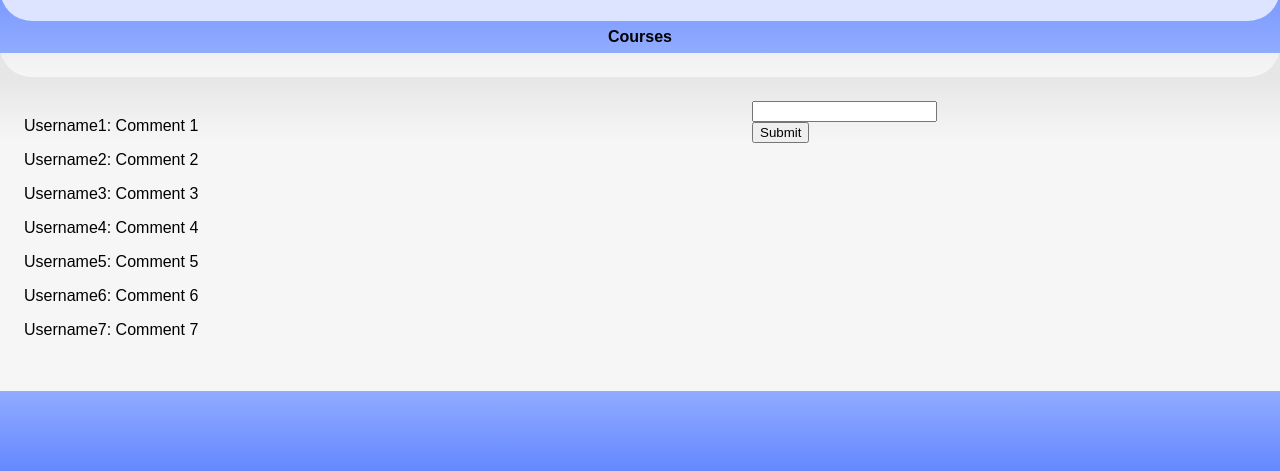
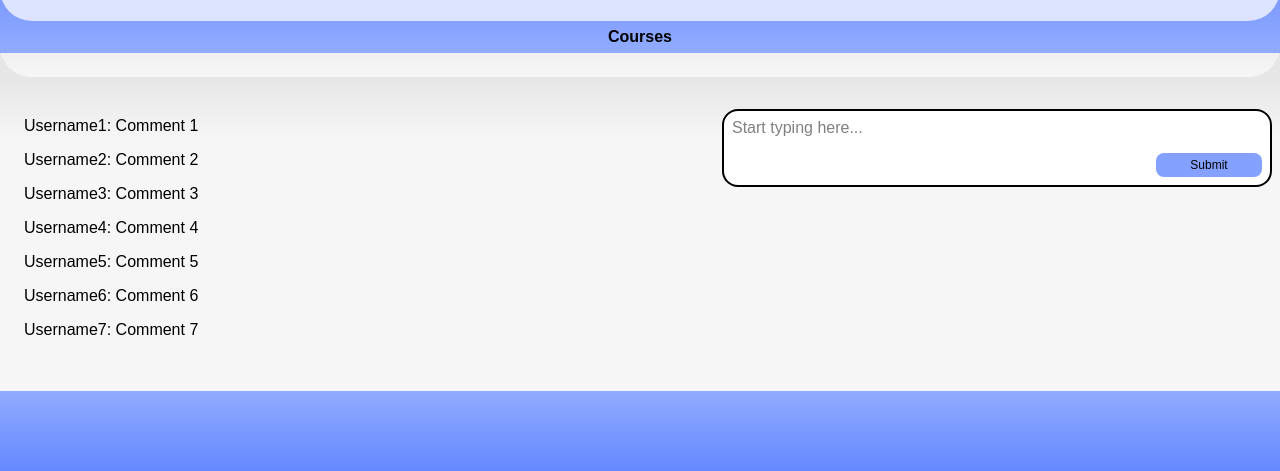
Before and after one commit to asdf2727/site, a website: page HTML/courses/template/course.html in a window 1280 px wide. Shown: the part 329-800 px from the top of the page. Drawn offline with Linux system fonts and the light colour scheme.

Commit message:
Worked on the comment submit area

```diff
--- a/HTML/courses/template/course.html
+++ b/HTML/courses/template/course.html
@@ -5,7 +5,7 @@
         <link rel="stylesheet" href="/main.css">
     </head>
     <body>
-        <script src="/js/main.js"></script>
+        <script src="/js/resize-animation-stopper.js"></script>
 
         <div class="header">
             <div class="header-static">
@@ -99,12 +99,10 @@
             <div class="comment-zone background-image-1-end">
                 <div class="background-image-1-color-1"></div>
                 <div class="background-image-1-color-2"></div>
-                <div class="comment-form">
-                    <form>
-                        <input class="comment-input" type="text" id="Comment" name="lname"><br>
-                        <input type="submit" value="Submit">
-                    </form>
-                </div>
+                <form class="comment-form">
+                    <span class="comment-input" role="textbox" contenteditable="true"></span>
+                    <input class="comment-submit" type="submit" value="Submit">
+                </form>
                 <div class="comment-list">
                     <p class="comment-cell">Username1: Comment 1</p>
                     <p class="comment-cell">Username2: Comment 2</p>
--- a/public/main.css
+++ b/public/main.css
@@ -7,8 +7,9 @@
 
 body {
     margin:0px;
+    background-color: rgb(230, 230, 230);
     font-family: Arial, Helvetica, sans-serif;
-    background-color: rgb(230, 230, 230);
+    font-size: 2vmin;
 }
 h1 {
     margin: 0;
@@ -21,13 +22,13 @@ p {
     margin: 0;
     margin-top: 2vmin;
     margin-bottom: 2vmin;
-    font-size: 2vmin;
 }
 
 /* ------------------ HEADER ------------------ */
 
 .header {
     z-index: 1;
+    position: -webkit-sticky;
     position: sticky;
     top: 0px;
     width: 100%;
@@ -190,7 +191,7 @@ p {
     z-index: 1;
     position: absolute;
     top: 0;
-    height: 100vh;
+    height: 10000vh;
     width: 100%;
 }
 
@@ -199,14 +200,56 @@ p {
     padding-top: 3vmin;
     display: flex;
     flex-flow: row-reverse wrap;
-    align-items: stretch;
+    align-items: flex-start;
+}
 
+.comment-list {
+    flex: 1 0 60vmin;
+    padding-left: 3vmin;
 }
 .comment-form {
-    flex: 1 1 300px;
-    border-radius: 4vmin;
+    flex: 1 0 40vmin;
+    display: flex;
+    flex-flow: column nowrap;
+    align-items: flex-end;
+    margin: 1vmin;
+    background-color: white;
+    border-style: solid;
+    border-color: black;
+    border-width: 0.3vmin;
+    border-radius: 2vmin;
+    padding: 1vmin;
 }
-.comment-list {
-    padding-left: 3vmin;
-    flex: 1 1 500px;
+
+.comment-input:empty::before {
+    content: "Start typing here...";
+    color: grey;
 }
+
+.comment-input, .comment-input:focus {
+    display: inline-block;
+    width: 100%;
+    margin: 0;
+    margin-bottom: 2vmin;
+    border: none;
+    outline: none;
+    padding: 0;
+    resize: none;
+    -webkit-box-shadow: none;
+    -moz-box-shadow: none;
+    box-shadow: none;
+
+    word-wrap: break-word;
+    word-wrap: anywhere;
+}
+.comment-submit {
+    background-color: rgb(133, 161, 255);
+    display: inline-block;
+    height: 3vmin;
+    min-height: fit-content;
+    width: 20%;
+    min-width: fit-content;
+    font-size: 1.5vmin;
+    border: none;
+    border-radius: 1vmin;
+}
```
Also changed, not shown: HTML/courses/mechanics 1/course.html (+4 -6 lines), HTML/main.html (renamed from HTML/index.html, +1 -1 lines), server-init.js (+4 -4 lines), public/js/course-lister.js (added), public/js/resize-animation-stopper.js (renamed from public/js/main.js).
